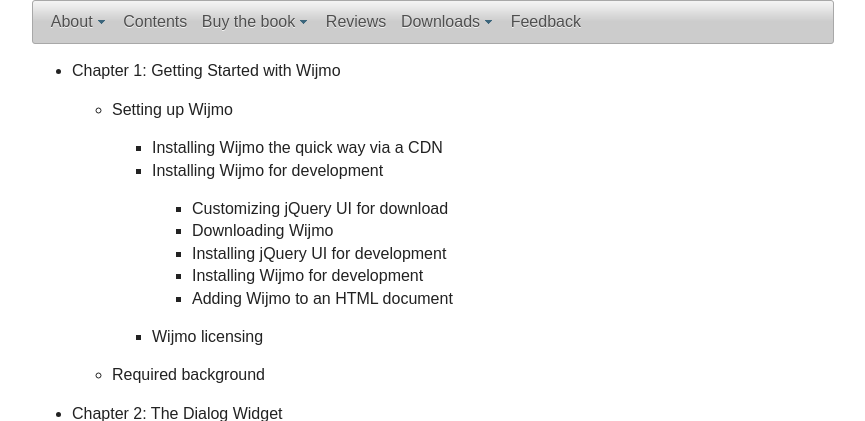
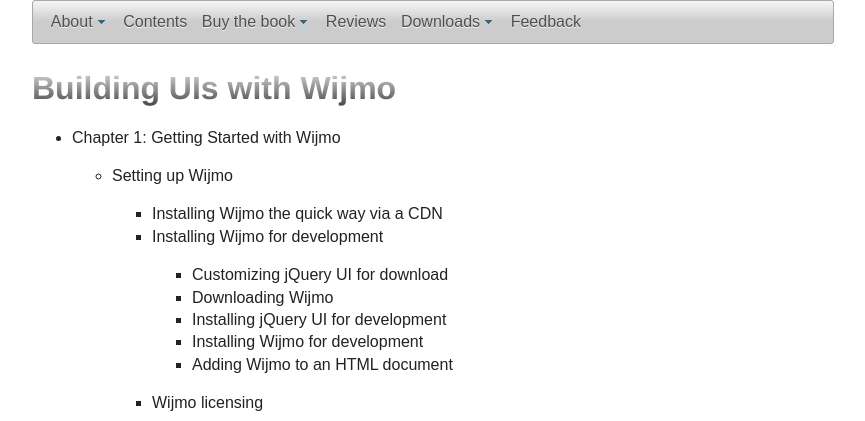
Before and after one commit to yuguang/wijmo_book, a Django app: page / in a window 1280 px wide. Shown: the top 421 px of the page, without its empty margins (208-1073 px from the left). Run offline with Django 3.2, Linux system fonts and the light colour scheme; some libraries are stand-ins or nearby versions.

Commit message:
banner for displaying book title with css gradient

```diff
--- a/static/css/main.css
+++ b/static/css/main.css
@@ -130,7 +130,18 @@ textarea {
     margin-left: 12px;
 }
 
-
+h1#banner {
+    font-family: Helvetica, Univers, Futura, "Avant Garde", "Akzidenz Grotesk", "Franklin Gothic", Gotham, sans-serif;
+    background: -webkit-linear-gradient(#eee, #333);
+    -webkit-background-clip: text;
+    -webkit-text-fill-color: transparent;
+    -moz-background-clip: text;
+    -moz-text-fill-color: transparent;
+    background-clip: text;
+    text-fill-color: transparent;
+    margin-bottom: 6px;
+    font-size: 32px;
+}
 
 
 
--- a/templates/base.html
+++ b/templates/base.html
@@ -64,6 +64,7 @@
     </li>
     <li><a href="">Feedback</a></li>
 </ul>
+<h1 id="banner">Building UIs with Wijmo</h1>
 {% block content %}
 {% endblock %}
 </div>
```
